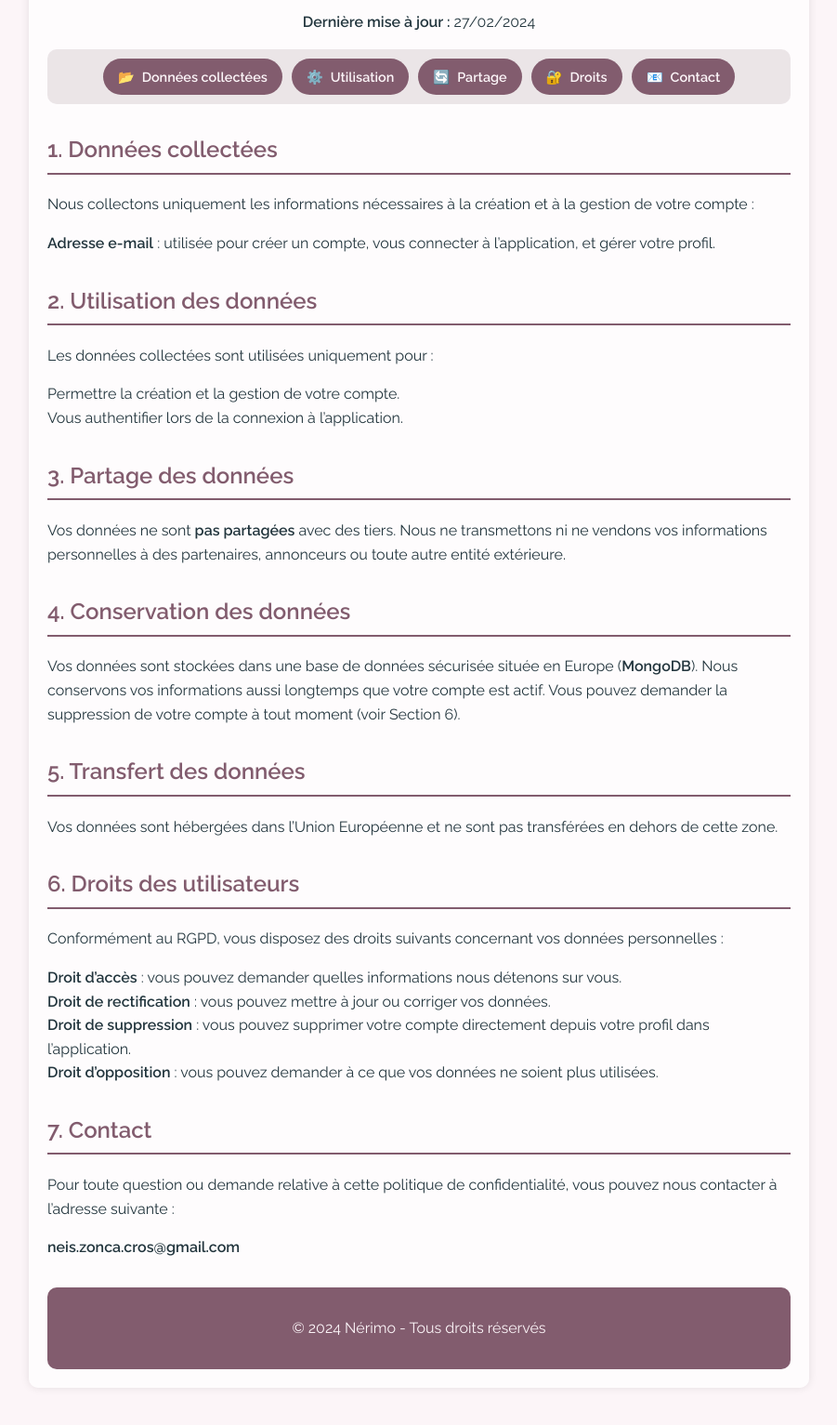
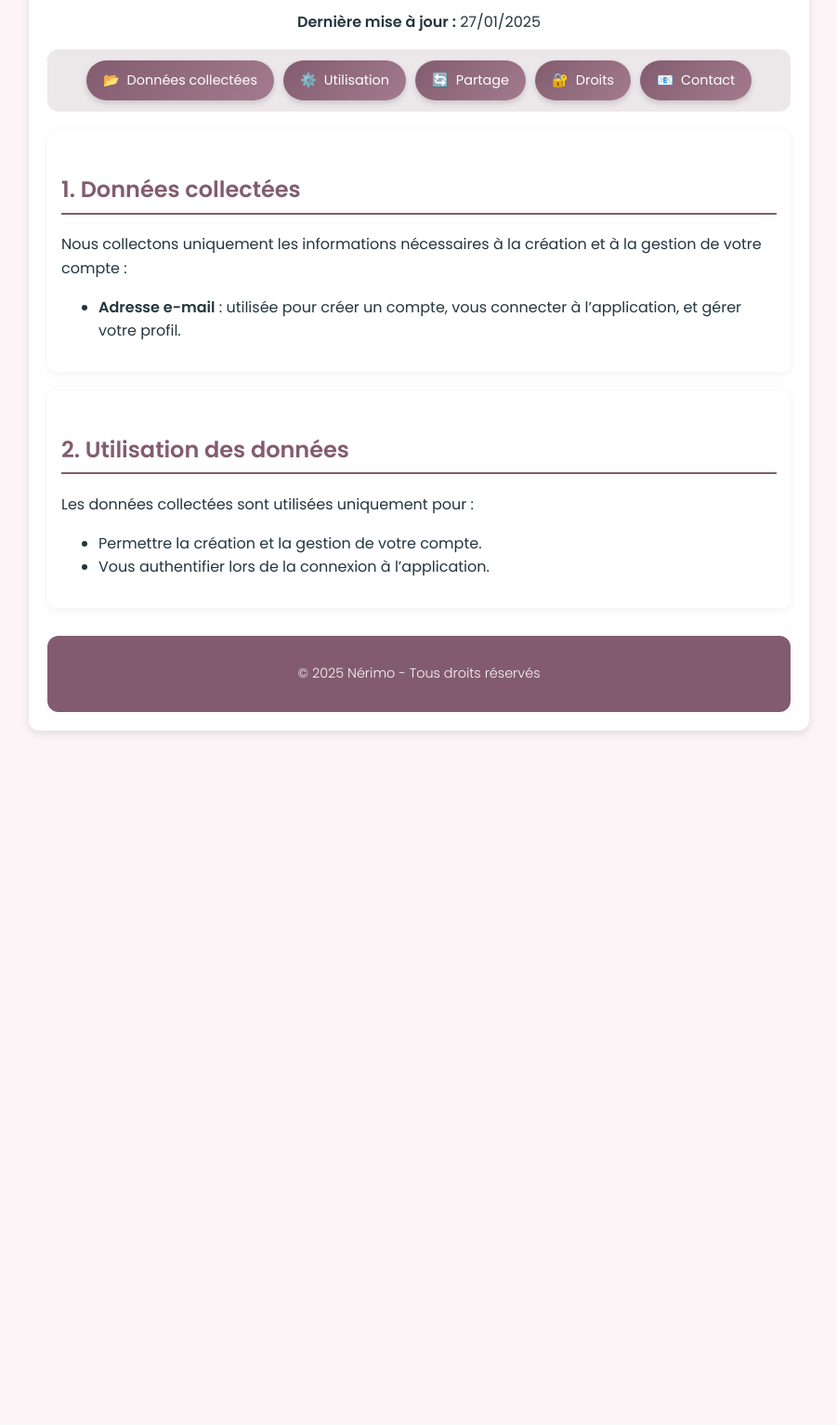
Before and after one commit to neis-zonca-cros/nerimo_privacy_policy, a plain HTML site: page index.html in a window 1280 px wide. Shown: the part 152-1685 px from the top of the page at 93% size, without its empty margins (189-1090 px from the left). After the commit the page ends 978 px from the top, so only its background shows below. Drawn offline with Linux system fonts and the light colour scheme.

Commit message:
Update index.html

```diff
--- a/index.html
+++ b/index.html
@@ -5,30 +5,41 @@
     <meta name="viewport" content="width=device-width, initial-scale=1.0">
     <title>Politique de confidentialité - Nérimo</title>
 
-    <!-- Google Fonts -->
-    <link href="https://fonts.googleapis.com/css2?family=Raleway:wght@300;400;600&display=swap" rel="stylesheet">
+    <style>
+        /* Import Google Font */
+        @import url('https://fonts.googleapis.com/css2?family=Poppins:wght@300;400;600&display=swap');
 
-    <style>
         /* Global */
         body {
             background-color: #fcf5f8;
             color: #23363E;
-            font-family: 'Raleway', sans-serif;
+            font-family: 'Poppins', sans-serif;
             margin: 0;
             padding: 0;
             line-height: 1.6;
+            opacity: 0;
+            animation: fadeIn 0.8s ease-in-out forwards;
         }
 
+        /* Animation d'apparition */
+        @keyframes fadeIn {
+            from { opacity: 0; }
+            to { opacity: 1; }
+        }
+
+        /* Conteneur principal */
         .container {
             max-width: 800px;
             width: 90%;
             margin: 40px auto;
             padding: 20px;
-            background: rgba(255, 255, 255, 0.7);
-            border-radius: 10px;
-            box-shadow: 0 0 10px rgba(0, 0, 0, 0.1);
+            background: rgba(255, 255, 255, 0.9);
+            border-radius: 12px;
+            backdrop-filter: blur(10px);
+            box-shadow: 0 4px 10px rgba(0, 0, 0, 0.1);
         }
 
+        /* Titres */
         h1, h2 {
             color: #825C6E;
         }
@@ -36,63 +47,56 @@
         h1 {
             text-align: center;
             font-size: 2.2em;
+            font-weight: 600;
         }
 
         h2 {
             margin-top: 30px;
             border-bottom: 2px solid #825C6E;
             padding-bottom: 5px;
-        }
-
-        .section {
-            margin-bottom: 20px;
-        }
-
-        ul {
-            list-style-type: none;
-            padding: 0;
-        }
-
-        a {
-            color: #23363E;
-            text-decoration: none;
-            font-weight: bold;
-        }
-
-        a:hover {
-            text-decoration: underline;
+            font-size: 1.5em;
         }
 
         /* Barre de navigation */
         .nav {
             display: flex;
             justify-content: center;
+            flex-wrap: wrap;
             gap: 10px;
             margin-bottom: 20px;
-            padding: 10px;
-            background: rgba(130, 92, 110, 0.15); /* Légèrement transparent */
-            border-radius: 10px;
+            padding: 12px;
+            background: rgba(130, 92, 110, 0.15);
+            border-radius: 12px;
+            backdrop-filter: blur(10px);
         }
 
-        /* Style des liens (ressemblent à des boutons) */
+        /* Liens de navigation modernisés */
         .nav a {
-            background: #825C6E;
-            color: #fcf5f8;
-            font-weight: bold;
-            padding: 8px 16px;
+            background: linear-gradient(135deg, #825C6E, #A47B8E);
+            color: #fff;
+            font-weight: 500;
+            padding: 10px 18px;
             border-radius: 25px;
             text-align: center;
-            transition: background 0.3s, transform 0.2s;
+            transition: all 0.3s ease;
             text-decoration: none;
             font-size: 0.9em;
             display: flex;
             align-items: center;
             gap: 8px;
+            box-shadow: 0 3px 6px rgba(0, 0, 0, 0.15);
         }
 
-        /* Icônes à côté des boutons */
+        /* Effet au survol */
+        .nav a:hover {
+            background: linear-gradient(135deg, #A47B8E, #825C6E);
+            transform: translateY(-2px);
+            box-shadow: 0 6px 12px rgba(0, 0, 0, 0.2);
+        }
+
+        /* Icônes pour les liens */
         .nav a::before {
-            content: "📌"; /* Icône par défaut */
+            content: "⏺"; /* Par défaut */
         }
 
         .nav a[href="#donnees"]::before { content: "📂"; }
@@ -101,25 +105,13 @@
         .nav a[href="#droits"]::before { content: "🔐"; }
         .nav a[href="#contact"]::before { content: "📧"; }
 
-        /* Effet au survol */
-        .nav a:hover {
-            background: rgba(130, 92, 110, 0.8);
-            transform: scale(1.05);
-        }
-
-        /* Mobile : Affichage plus compact */
-        @media (max-width: 768px) {
-            .nav {
-                flex-wrap: wrap;
-                padding: 8px;
-                gap: 5px;
-            }
-
-            .nav a {
-                font-size: 0.85em;
-                padding: 6px 12px;
-                border-radius: 20px;
-            }
+        /* Sections */
+        .section {
+            margin-bottom: 20px;
+            padding: 15px;
+            background: rgba(255, 255, 255, 0.8);
+            border-radius: 10px;
+            box-shadow: 0 2px 8px rgba(0, 0, 0, 0.05);
         }
 
         /* Footer */
@@ -129,10 +121,32 @@
             background: #825C6E;
             color: #fcf5f8;
             margin-top: 30px;
-            border-radius: 10px;
+            border-radius: 12px;
+            font-size: 0.9em;
+            font-weight: 300;
         }
 
-        /* RESPONSIVITÉ */
+        /* Bouton retour en haut */
+        #back-to-top {
+            position: fixed;
+            bottom: 20px;
+            right: 20px;
+            background: #A47B8E;
+            color: #fff;
+            padding: 10px 15px;
+            border-radius: 50%;
+            font-size: 1.5em;
+            cursor: pointer;
+            display: none;
+            transition: all 0.3s ease;
+            box-shadow: 0 4px 8px rgba(0, 0, 0, 0.2);
+        }
+
+        #back-to-top:hover {
+            background: #825C6E;
+        }
+
+        /* RESPONSIVE */
         @media (max-width: 768px) {
             .container {
                 width: 95%;
@@ -148,9 +162,15 @@
             }
 
             .nav {
-                flex-direction: column;
-                align-items: center;
-                gap: 10px;
+                flex-wrap: wrap;
+                justify-content: center;
+                gap: 8px;
+            }
+
+            .nav a {
+                font-size: 0.85em;
+                padding: 8px 14px;
+                border-radius: 20px;
             }
         }
     </style>
@@ -160,7 +180,7 @@
     <div class="container">
 
         <h1>Politique de confidentialité</h1>
-        <p style="text-align: center;"><strong>Dernière mise à jour :</strong> 27/02/2024</p>
+        <p style="text-align: center;"><strong>Dernière mise à jour :</strong> 27/01/2025</p>
 
         <!-- Barre de navigation -->
         <div class="nav">
@@ -188,43 +208,24 @@
             </ul>
         </div>
 
-        <div class="section" id="partage">
-            <h2>3. Partage des données</h2>
-            <p>Vos données ne sont <strong>pas partagées</strong> avec des tiers. Nous ne transmettons ni ne vendons vos informations personnelles à des partenaires, annonceurs ou toute autre entité extérieure.</p>
-        </div>
-
-        <div class="section">
-            <h2>4. Conservation des données</h2>
-            <p>Vos données sont stockées dans une base de données sécurisée située en Europe (<strong>MongoDB</strong>). Nous conservons vos informations aussi longtemps que votre compte est actif. Vous pouvez demander la suppression de votre compte à tout moment (voir Section 6).</p>
-        </div>
-
-        <div class="section">
-            <h2>5. Transfert des données</h2>
-            <p>Vos données sont hébergées dans l’Union Européenne et ne sont pas transférées en dehors de cette zone.</p>
-        </div>
-
-        <div class="section" id="droits">
-            <h2>6. Droits des utilisateurs</h2>
-            <p>Conformément au RGPD, vous disposez des droits suivants concernant vos données personnelles :</p>
-            <ul>
-                <li><strong>Droit d’accès</strong> : vous pouvez demander quelles informations nous détenons sur vous.</li>
-                <li><strong>Droit de rectification</strong> : vous pouvez mettre à jour ou corriger vos données.</li>
-                <li><strong>Droit de suppression</strong> : vous pouvez supprimer votre compte directement depuis votre profil dans l’application.</li>
-                <li><strong>Droit d’opposition</strong> : vous pouvez demander à ce que vos données ne soient plus utilisées.</li>
-            </ul>
-        </div>
-
-        <div class="section" id="contact">
-            <h2>7. Contact</h2>
-            <p>Pour toute question ou demande relative à cette politique de confidentialité, vous pouvez nous contacter à l’adresse suivante :</p>
-            <p><a href="mailto:neis.zonca.cros@gmail.com">neis.zonca.cros@gmail.com</a></p>
-        </div>
-
         <div class="footer">
-            <p>&copy; 2024 Nérimo - Tous droits réservés</p>
+            <p>&copy; 2025 Nérimo - Tous droits réservés</p>
         </div>
 
     </div>
 
+    <!-- Bouton retour en haut -->
+    <div id="back-to-top" onclick="scrollToTop()">⬆</div>
+
+    <script>
+        window.onscroll = function() {
+            document.getElementById('back-to-top').style.display = window.scrollY > 300 ? 'block' : 'none';
+        };
+
+        function scrollToTop() {
+            window.scrollTo({ top: 0, behavior: 'smooth' });
+        }
+    </script>
+
 </body>
 </html>
```
